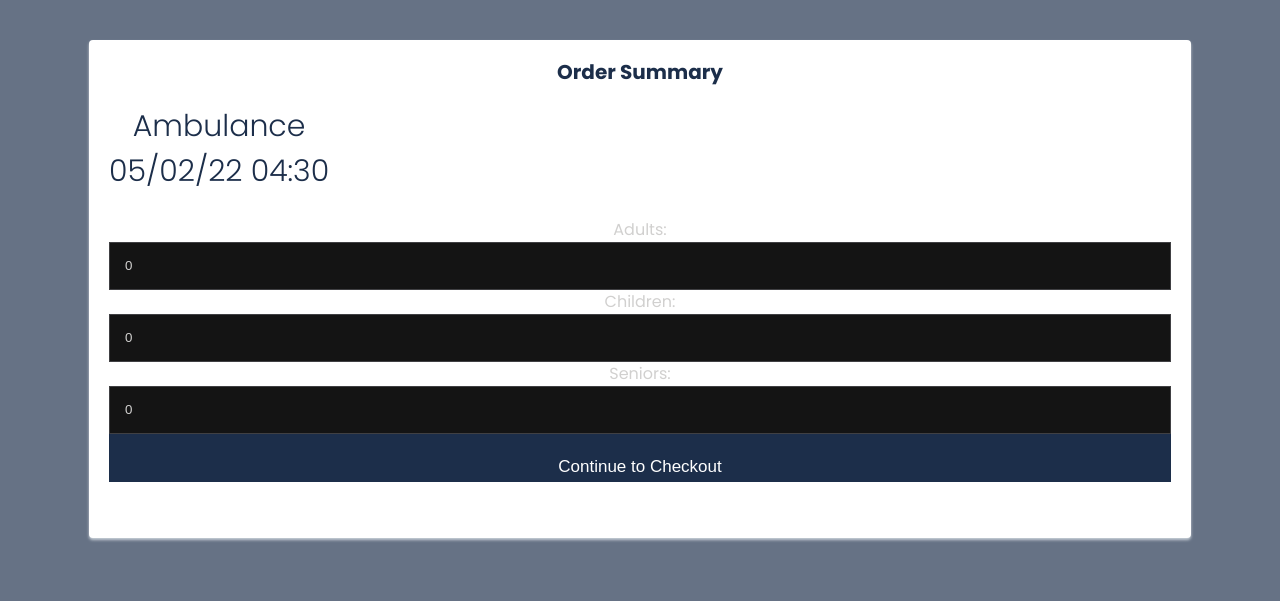
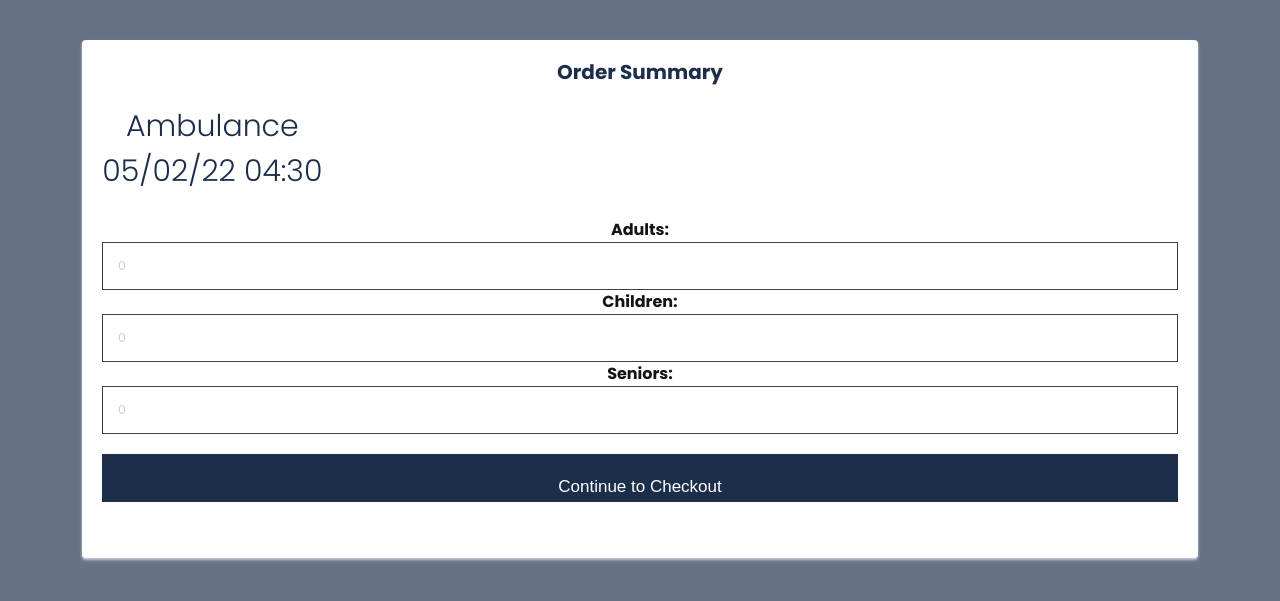
Before and after one commit to zekesiegman/4050_eBooking, a Django app: template cinemaE-Booking/templates/order_edit.html in a window 1280 px wide. Shown: the top 601 px of the page. Run offline with Django 4.2, Linux system fonts and the light colour scheme; the template is opened without the code that fills it: values that come from a table or form of the project are taken from there, others are empty; data comes from the database, SQL or seed files in the repository; some web fonts are replaced.

Commit message:
edited order_edit page

```diff
--- a/cinemaE-Booking/templates/index.html
+++ b/cinemaE-Booking/templates/index.html
@@ -268,7 +268,7 @@
                         <a href="#"> {{mov.title}}</a>
                       </h6>
 
-                      <div class="hover-buttons">
+                      <div style="max-width:75%;margin:0 auto;">
                         <a class="popup-youtube" href="{{mov.trailer_video}}">
                         <span class="btn btn-hover iq-button">
                           <i class="fa fa-play mr-1"></i>
--- a/cinemaE-Booking/templates/order_edit.html
+++ b/cinemaE-Booking/templates/order_edit.html
@@ -63,12 +63,12 @@
                 <p>You must select the same number of tickets as seats!</p>
                 </div>
             {% endif %}
-            <label for="adult" style="align-items: flex-start;">Adults:</label>
-            <input type="number" id="adult" name="adult" value="0">
-            <label for="child" style="align-items: flex-start;">Children:</label>
-            <input type="number" id="child" name="child" value="0">
-            <label for="senior" style="align-items: flex-start;">Seniors:</label>
-            <input type="number" id="senior" name="senior" value="0">
+            <label for="adult" style="align-items: flex-start;color:#141414;font-weight:bold;">Adults:</label>
+            <input type="number" style="background-color:white" id="adult" name="adult" value="0">
+            <label for="child" style="align-items: flex-start;color:#141414;font-weight:bold;">Children:</label>
+            <input type="number" style="background-color:white" id="child" name="child" value="0">
+            <label for="senior" style="align-items: flex-start;color:#141414;font-weight:bold;">Seniors:</label>
+            <input type="number" style="background-color:white;margin-bottom:20px;" id="senior" name="senior" value="0">
             <input type="submit" value="Continue to Checkout" class="btn">
         </form>
     {% endblock %}
--- a/cinemaE-Booking/templates/search.html
+++ b/cinemaE-Booking/templates/search.html
@@ -171,7 +171,7 @@
                         </div>
         {% if movie.playing_now %}
           {% with temp=movie.title %}
-          <a style="color:black" href="{% url 'booking' %}?movie={{temp}}">Book Now</a>
+          <a style="color:white" href="{% url 'booking' %}?movie={{temp}}">Book Now</a>
           {% endwith %}
         {% endif %}
         {% if not movie.playing_now %}
```
